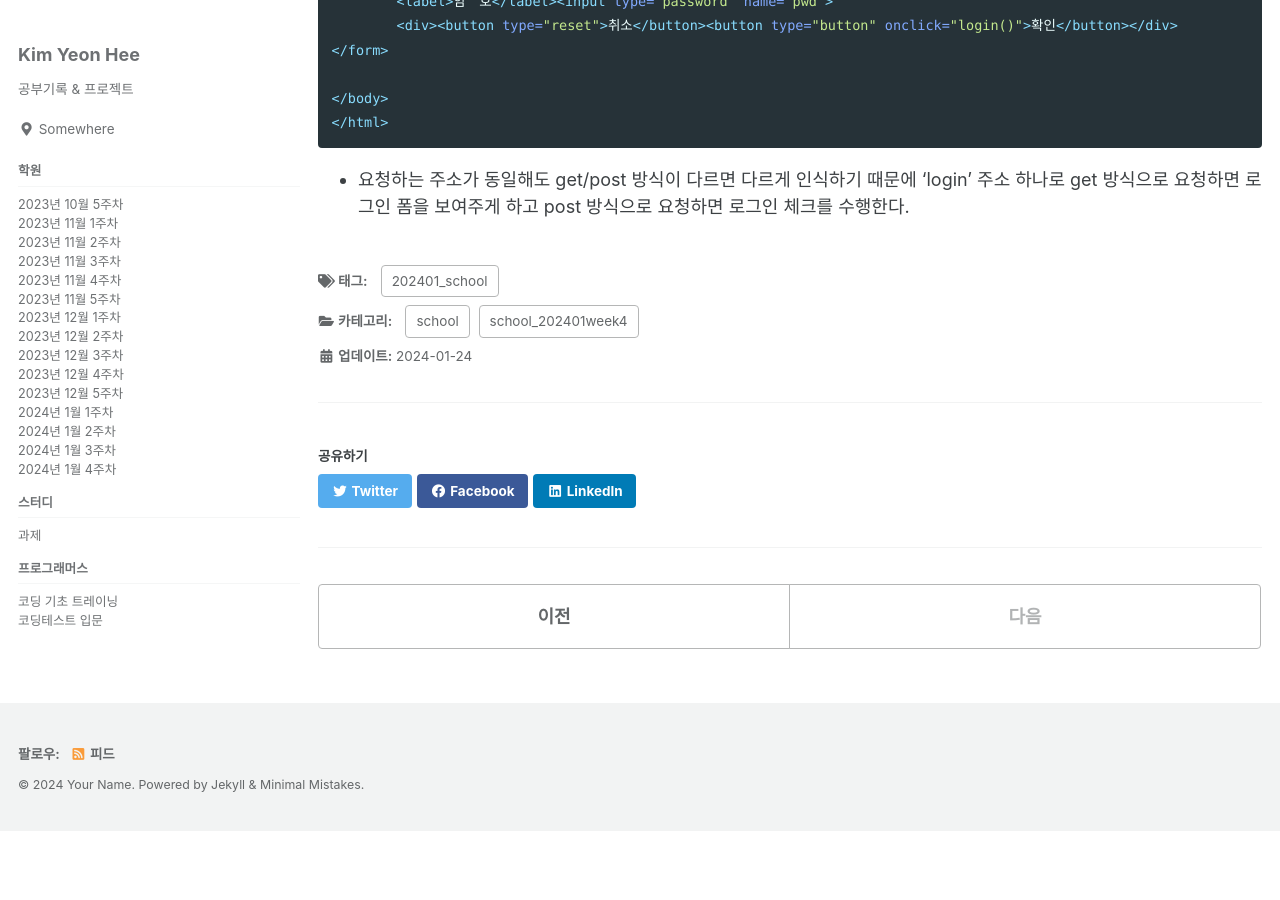
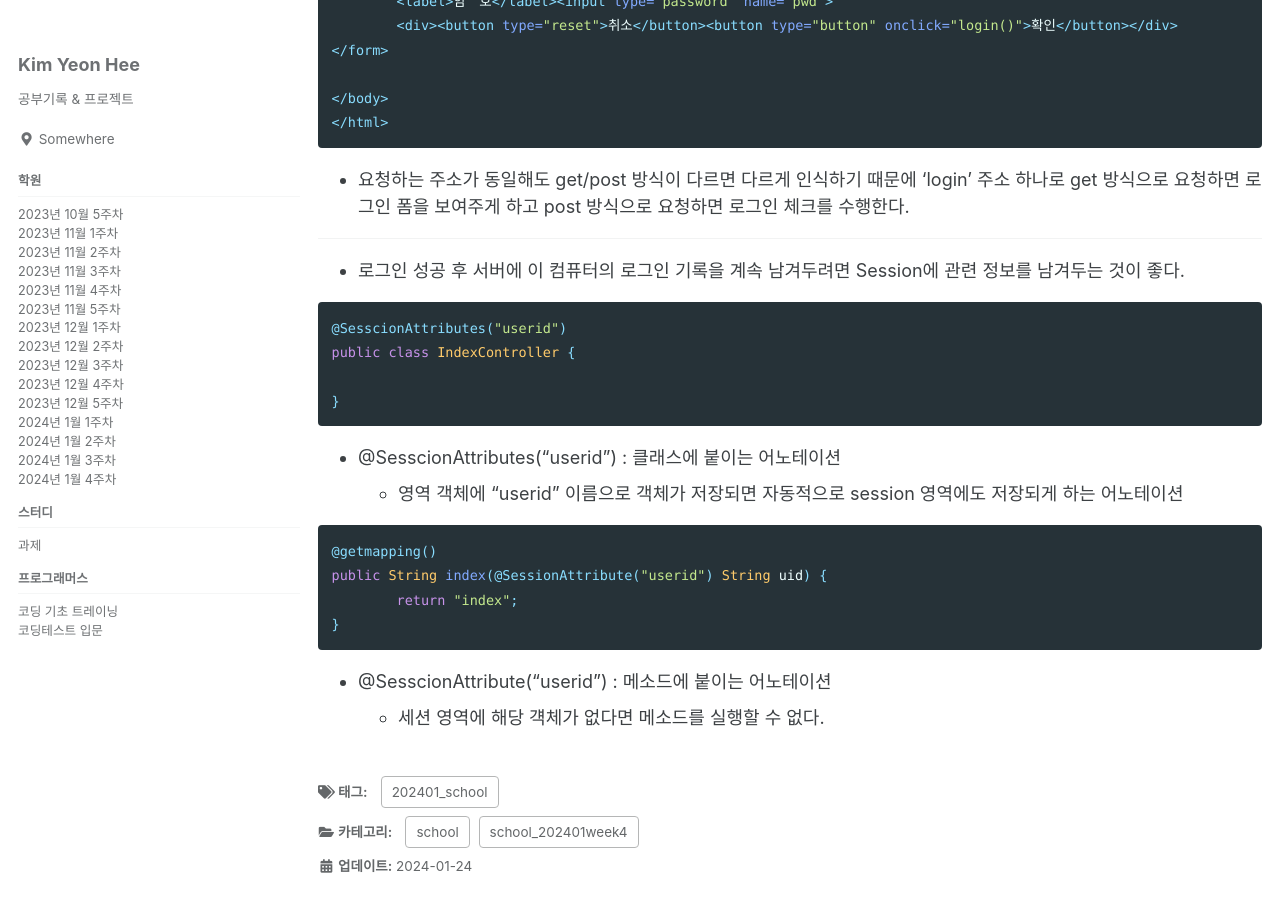
Before and after one commit to YonY-K/YonY-K.github.io, a Jekyll site: the page built from school/school_202401week4/_posts/2024-01-24/2024-01-24-20240124_7period.md, in a window 1280 px wide and 900 px high, scrolled down 2751 px. Built offline with Jekyll 4.4.1, drawn with Linux system fonts in a browser that asks for light colours; cached includes are drawn as plain includes; before the commit the page ends 3582 px from its top, so only the background shows below that.

Commit message:
posts update

````diff
--- a/school/school_202401week4/_posts/2024-01-24/2024-01-24-20240124_7period.md
+++ b/school/school_202401week4/_posts/2024-01-24/2024-01-24-20240124_7period.md
@@ -118,3 +118,26 @@ public class IndexController {
 ```
 
 - 요청하는 주소가 동일해도 get/post 방식이 다르면 다르게 인식하기 때문에 'login' 주소 하나로 get 방식으로 요청하면 로그인 폼을 보여주게 하고 post 방식으로 요청하면 로그인 체크를 수행한다.
+
+---
+
+- 로그인 성공 후 서버에 이 컴퓨터의 로그인 기록을 계속 남겨두려면 Session에 관련 정보를 남겨두는 것이 좋다.
+
+```java
+@SesscionAttributes("userid")
+public class IndexController {
+
+}
+```
+
+- @SesscionAttributes("userid") : 클래스에 붙이는 어노테이션
+  - 영역 객체에 "userid" 이름으로 객체가 저장되면 자동적으로 session 영역에도 저장되게 하는 어노테이션
+
+```java
+@getmapping()
+public String index(@SessionAttribute("userid") String uid) {
+	return "index";
+}
+```
+- @SesscionAttribute("userid") : 메소드에 붙이는 어노테이션
+  - 세션 영역에 해당 걕체가 없다면 메소드를 실행할 수 없다.
````
